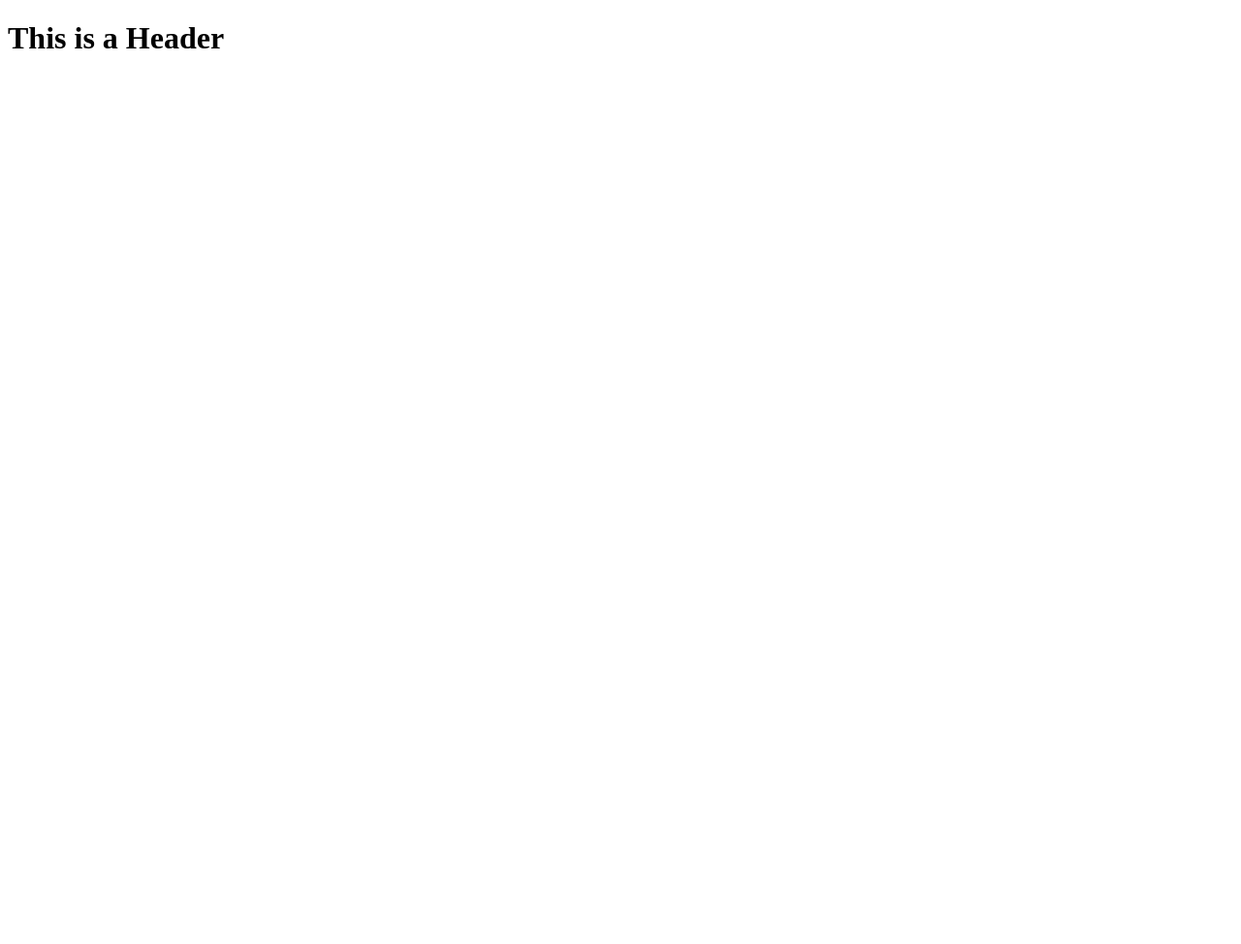
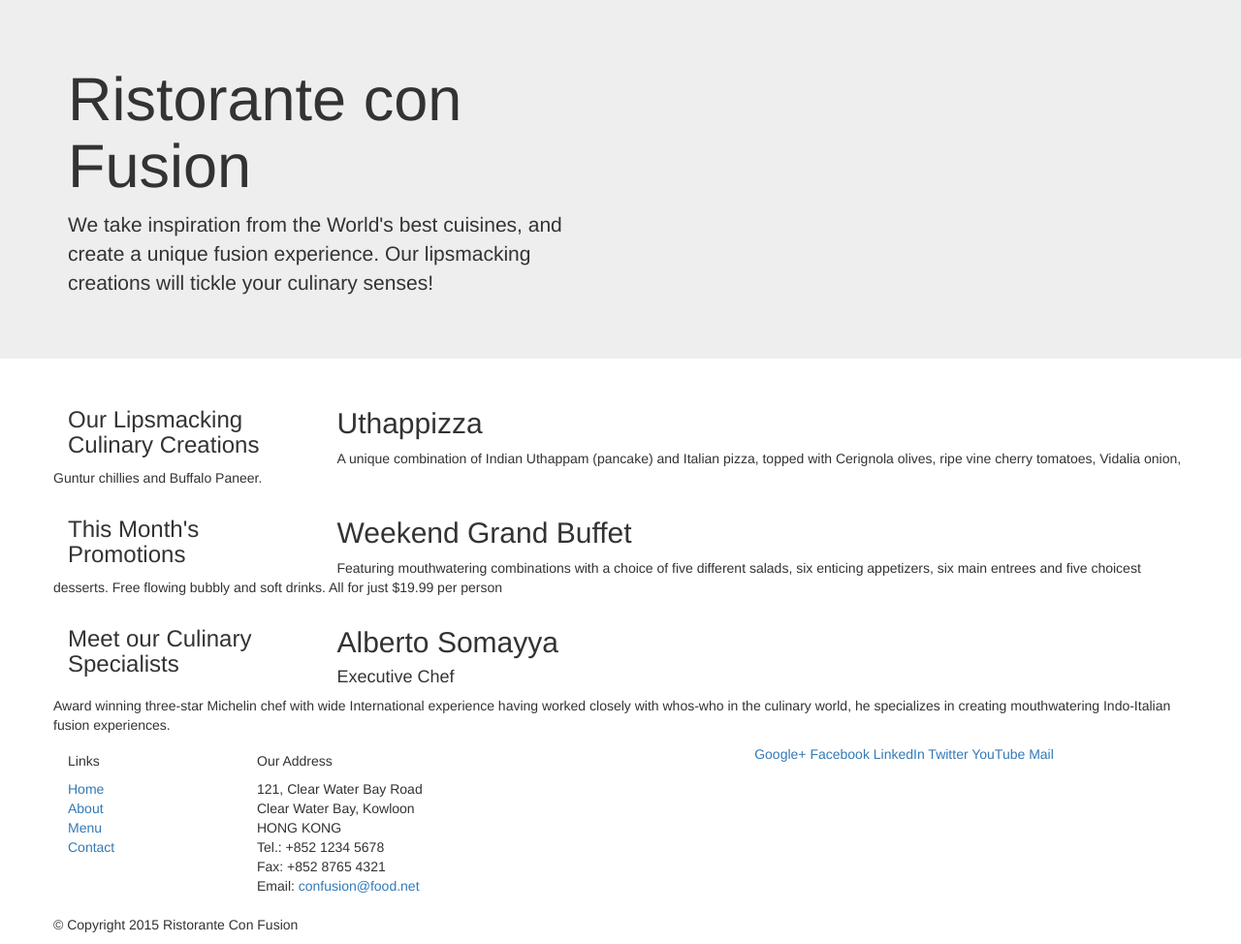
Before and after one commit to Alex2Yang97/git-test, a website: page index.html in a window 1280 px wide. Shown: the whole page at 97% size. Before the commit the page ends 800 px from the top, so only its background shows below. Drawn offline with nearby package versions, Linux system fonts and the light colour scheme.

Commit message:
my commit

```diff
--- a/index.html
+++ b/index.html
@@ -1,8 +1,113 @@
 <!DOCTYPE html>
-<html>
-    <head></head>
+<html lang="en">
 
-    <body>
-        <h1>This is a Header</h1>
-    </body>
-</html>
+<head>
+    <!-- Required meta tags always come first -->
+    <meta charset="utf-8">
+    <meta name="viewport" content="width=device-width, initial-scale=1, shrink-to-fit=no">
+    <meta http-equiv="x-ua-compatible" content="ie=edge">
+
+    <!-- Bootstrap CSS -->
+    <link rel="stylesheet" href="node_modules/bootstrap/dist/css/bootstrap.min.css">
+    <link href="css/styles.css" rel="stylesheet">
+    <title>Ristorante Con Fusion</title>
+</head>
+
+<body>
+
+    <header class="jumbotron">
+        <div class="container">
+            <div class="row row-header">
+                <div class="col-12 col-sm-6">
+                    <h1>Ristorante con Fusion</h1>
+                    <p>We take inspiration from the World's best cuisines, and create a unique fusion experience. Our lipsmacking creations will tickle your culinary senses!</p>
+                </div>
+                <div class="col-12 col-sm">
+                </div>
+            </div>
+        </div>
+    </header>
+
+    <div class="container">
+        <div class="row">
+            <div class="col-12 col-sm-4 col-md-3">
+                <h3>Our Lipsmacking Culinary Creations</h3>
+            </div>
+            <div class="col col-sm col-md">
+                <h2>Uthappizza</h2>
+                <p class=" d-none d-sm-block">A unique combination of Indian Uthappam (pancake) and Italian pizza, topped with Cerignola olives, ripe vine cherry tomatoes, Vidalia onion, Guntur chillies and Buffalo Paneer.</p>
+            </div>
+        </div>
+
+
+        <div class="row row-content align-items-center">
+            <div class="col-12 col-sm-4 col-md-3">
+                <h3>This Month's Promotions</h3>
+            </div>
+            <div class="col col-sm col-md">
+                <h2>Weekend Grand Buffet</h2>
+                <p class=" d-none d-sm-block">Featuring mouthwatering combinations with a choice of five different salads, six enticing appetizers, six main entrees and five choicest desserts. Free flowing bubbly and soft drinks. All for just $19.99 per person </p>
+            </div>
+        </div>
+
+        <div class="row row-content align-items-center">
+            <div class="col-12 col-sm-4 col-md-3">
+                <h3>Meet our Culinary Specialists</h3>
+            </div>
+            <div class="col col-sm col-md">
+                <h2>Alberto Somayya</h2>
+                <h4>Executive Chef</h4>
+                <p class=" d-none d-sm-block">Award winning three-star Michelin chef with wide International experience having worked closely with whos-who in the culinary world, he specializes in creating mouthwatering Indo-Italian fusion experiences. </p>
+            </div>
+        </div>
+    </div>
+
+    <footer class="footer">
+        <div class="container">
+            <div class="row">
+                <div class="col-4 col-sm-2">
+                    <h5>Links</h5>
+                    <ul class="list-unstyled">
+                        <li><a href="#">Home</a></li>
+                        <li><a href="#">About</a></li>
+                        <li><a href="#">Menu</a></li>
+                        <li><a href="#">Contact</a></li>
+                    </ul>
+                </div>
+                <div class="col-7 col-sm-5">
+                    <h5>Our Address</h5>
+                    <address>
+		              121, Clear Water Bay Road<br>
+		              Clear Water Bay, Kowloon<br>
+		              HONG KONG<br>
+		              Tel.: +852 1234 5678<br>
+		              Fax: +852 8765 4321<br>
+		              Email: <a href="mailto:confusion@food.net">confusion@food.net</a>
+		           </address>
+                </div>
+                <div class="col col-sm-4 align-self-center">
+                    <div style="text-align:center">
+                        <a href="http://google.com/+">Google+</a>
+                        <a href="http://www.facebook.com/profile.php?id=">Facebook</a>
+                        <a href="http://www.linkedin.com/in/">LinkedIn</a>
+                        <a href="http://twitter.com/">Twitter</a>
+                        <a href="http://youtube.com/">YouTube</a>
+                        <a href="mailto:">Mail</a>
+                    </div>
+                </div>
+           </div>
+           <div class="row justify-content-center">
+                <div class="col-auto">
+                    <p>© Copyright 2015 Ristorante Con Fusion</p>
+                </div>
+           </div>
+        </div>
+    </footer>
+
+    <!-- jQuery first, then Tether, then Bootstrap JS. -->
+    <!-- Bootsrap beta 4 replaced Tether with Popper -->
+    <script src="node_modules/jquery/dist/jquery.min.js"></script>
+    <script src="node_modules/popper.js/dist/umd/popper.min.js"></script>
+    <script src="node_modules/bootstrap/dist/js/bootstrap.min.js"></script>
+
+</body>
```
Also changed, not shown: package.json (added, +24 -0 lines), 3 other files.
